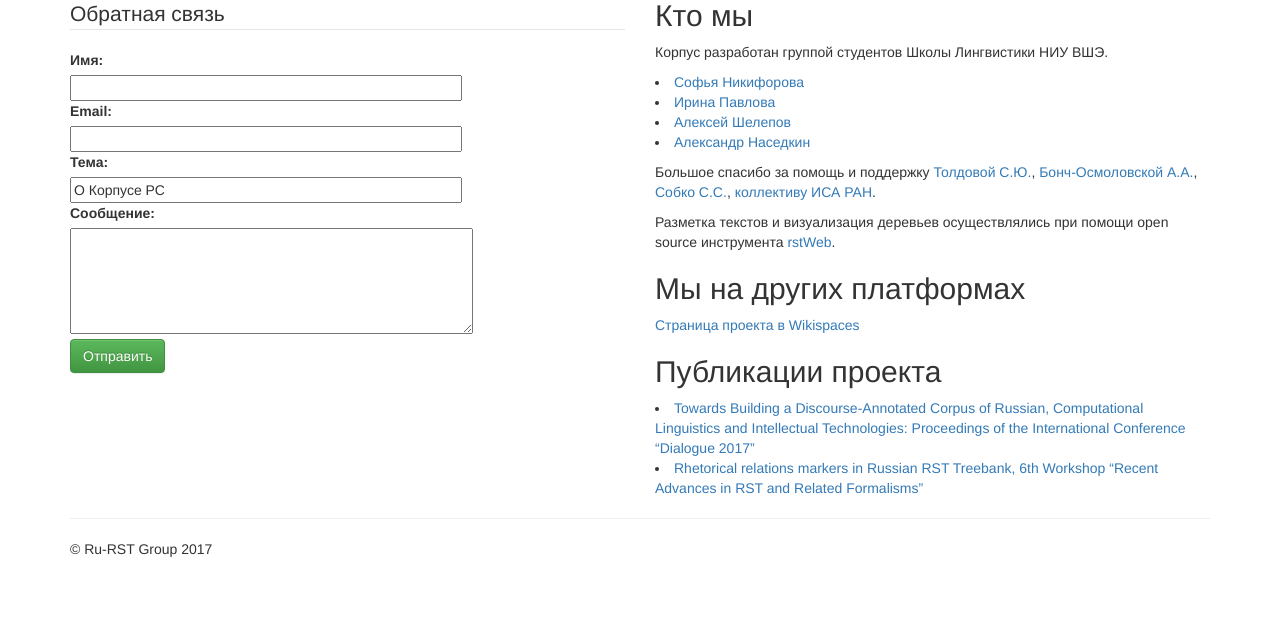
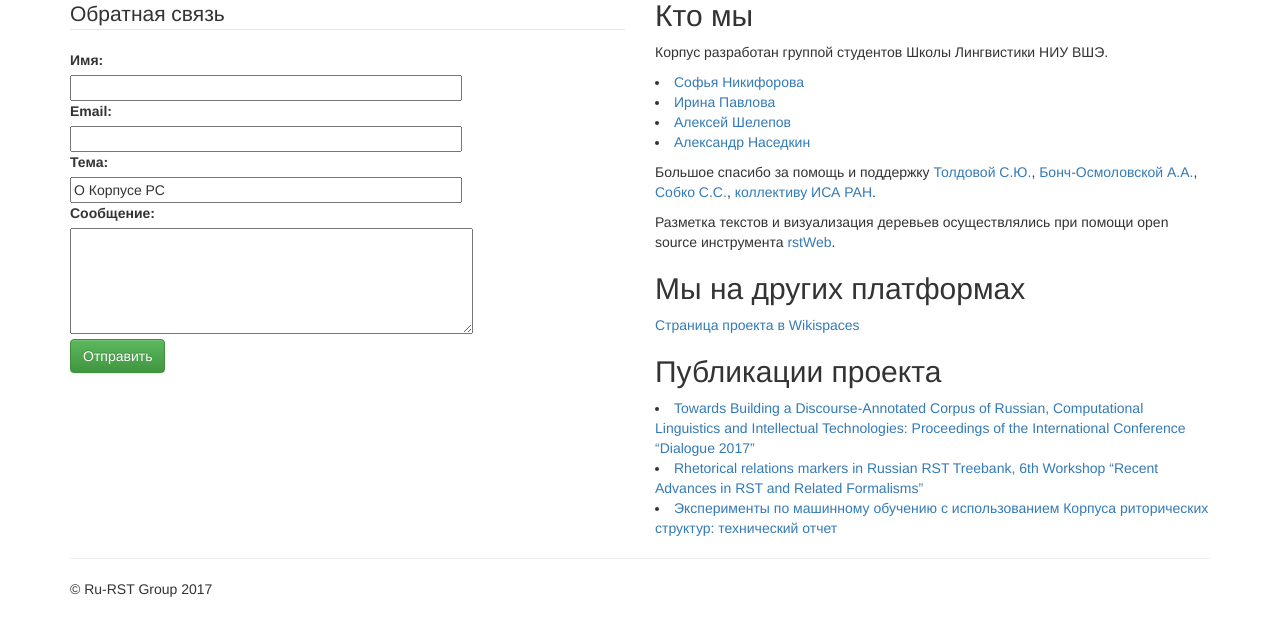
Before and after one commit to IraPS/Ru-RST-corpus, a Flask app: page /contact.html in a window 1280 px wide. Shown: the part 341-970 px from the top of the page. Before the commit the page ends 898 px from the top, so only its background shows below. Run offline with Flask 2, Linux system fonts and the light colour scheme; some libraries are stand-ins or nearby versions.

Commit message:
Update contact.html

```diff
--- a/backend/templates/contact.html
+++ b/backend/templates/contact.html
@@ -44,6 +44,7 @@
       <h2>Публикации проекта</h2>
       <li><a href="http://www.dialog-21.ru/media/3938/pisarevskayadetal.pdf" target="_blank">Towards Building a Discourse-Annotated Corpus of Russian, Computational Linguistics and Intellectual Technologies: Proceedings of the International Conference “Dialogue 2017”</a></li>
       <li><a href="http://aclweb.org/anthology/W17-3604" target="_blank">Rhetorical relations markers in Russian RST Treebank, 6th Workshop “Recent Advances in RST and Related Formalisms”</a></li>
+	  <li><a href="#" target="_blank">Эксперименты по машинному обучению с использованием Корпуса риторических структур: технический отчет</a></li>
    </div>
 </div>
 {% endblock %}
```
